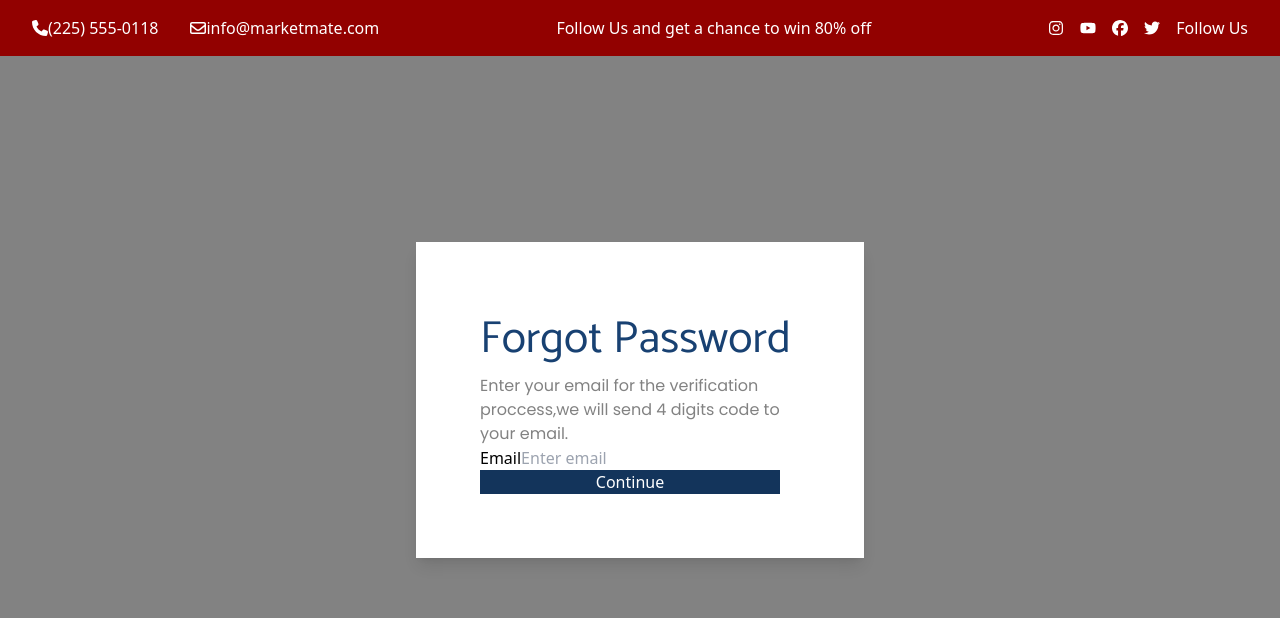
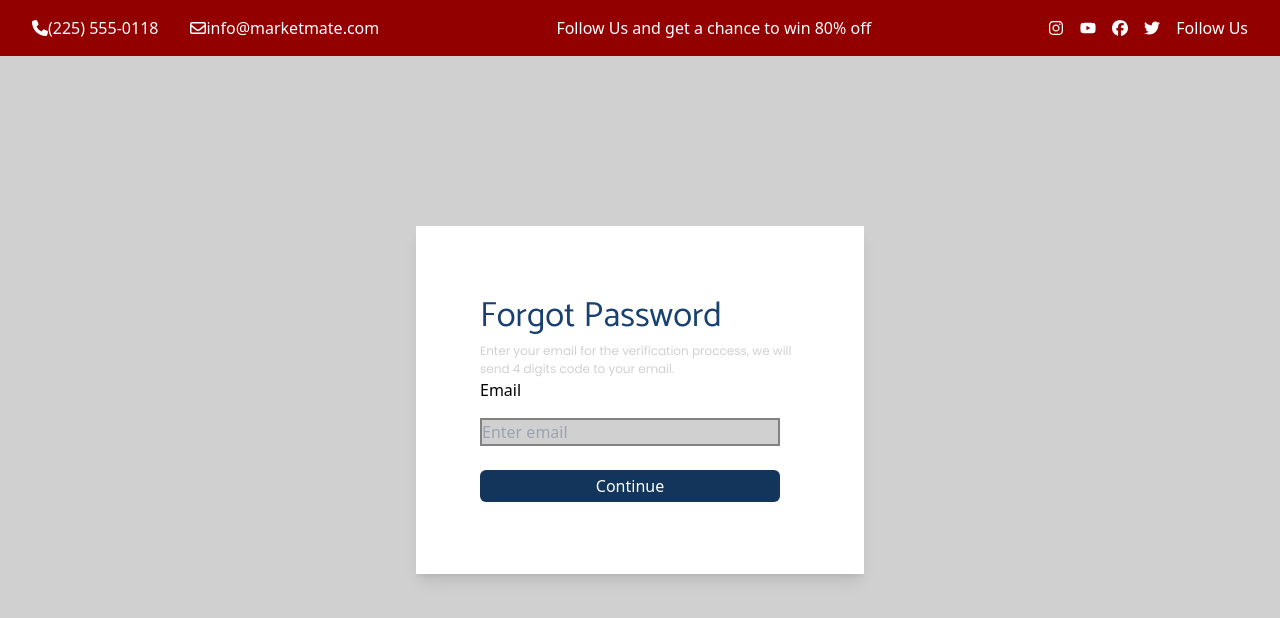
Before and after one commit to faithadewuyi/MarketMate, a React (Vite) app: page /forgot-password in a window 1280 px wide. Shown: the top 618 px of the page. Built offline with nearby package versions, Linux system fonts and the light colour scheme; a web font is replaced by a local one.

Commit message:
forgot password updated

```diff
--- /dev/null
+++ b/src/components/Contact.jsx
@@ -0,0 +1,11 @@
+
+
+const Contact = () => {
+  return (
+    <div>
+
+    </div>
+  )
+}
+
+export default Contact
--- a/src/components/ForgotPassword.jsx
+++ b/src/components/ForgotPassword.jsx
@@ -2,13 +2,16 @@
 
 const ForgotPassword = () => {
   return (
-    <div className="items-center  bg-gray min-h-screen flex justify-center">
+    <div className="items-center  bg-dgray min-h-screen flex justify-center">
       <div className="bg-white p-8  shadow-lg max-w-md mx-auto">
-     <h2 className="font-catamara text-secblue text-[45px] w-[534px]">Forgot Password</h2>
-     <p className="font-poppins text-gray text-[16px]">Enter your email for the verification proccess,we will send 4 digits code to your email.</p>
+     <h5 className="font-catamara text-secblue text-[35px] ">Forgot Password</h5>
+     <p className="font-poppins text-dgray text-[12px]">Enter your email for the verification proccess, we will send 4 digits code to your email.</p>
      <label>Email</label>
-     <input placeholder="Enter email"/>
-     <button className="bg-darkblue w-[300px] text-white">Continue</button>
+     <input className= "my-2 border-2 border-gray w-[300px] bg-dgray" placeholder="Enter email"
+     type="email"/>
+     <button className=" bg-darkblue w-[300px] h-4 my-1 text-white rounded-md "
+     type="submit"
+     >Continue</button>
     </div>
     </div>
   )
--- a/src/components/Login.jsx
+++ b/src/components/Login.jsx
@@ -1,7 +1,9 @@
+
 import login from '../assets/login.png'
 import { Link } from 'react-router-dom';
 import google from '../assets/google.svg';
 const Login = () => {
+
   return (
     <div className='flex flex-col lg:flex-row justify-between items-center lg:space-x-4 w-[1305px]'>
      <img src={login} alt="login image" className="hidden lg:block w-[805px] h-[781px] pt-[75px] rounded-tr-lg rounded-lg p-4" />
```
